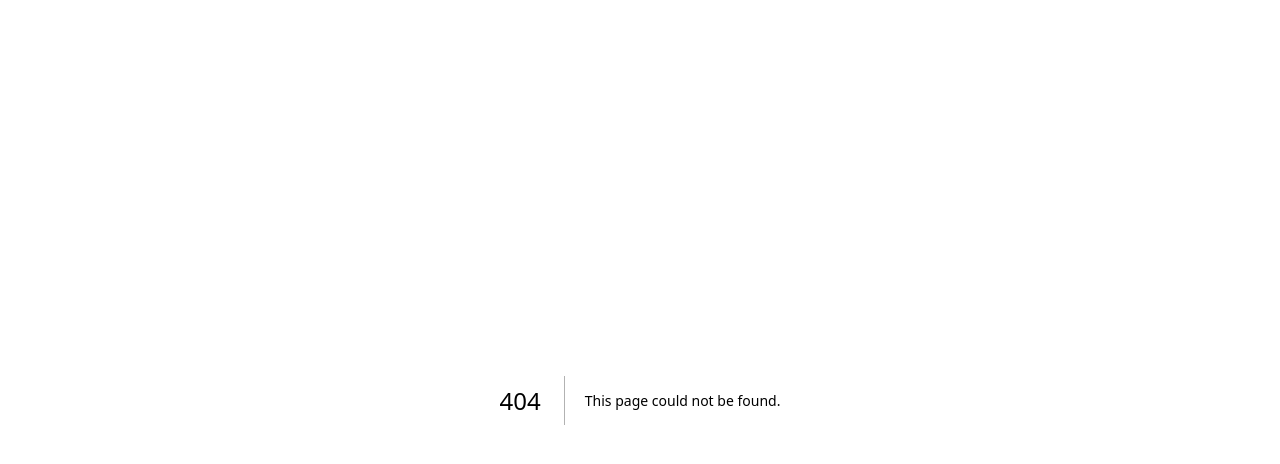
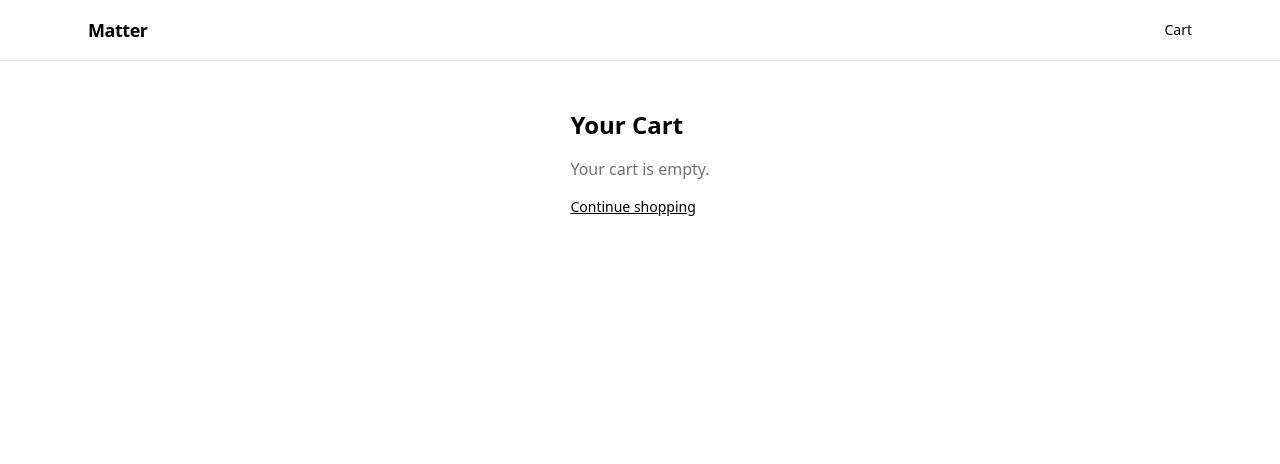
Before and after one commit to muhammadalee586/Matter, a Next.js app: page /cart in a window 1280 px wide. Before the commit this address had no page. Shown: the top 464 px of the page. Built offline with nearby package versions, Linux system fonts and the light colour scheme.

Commit message:
Add Navbar with live cart count and cart page

```diff
--- /dev/null
+++ b/app/cart/page.js
@@ -0,0 +1,74 @@
+"use client";
+
+import { useCart } from "@/context/CartContext";
+import Link from "next/link";
+
+export default function CartPage() {
+    const { cart, removeFromCart, updateQuantity, cartTotal } = useCart();
+
+    if (cart.length === 0) {
+        return (
+            <main className="max-w-2xl mx-auto px-6 py-12">
+                <h1 className="text-2xl font-semibold mb-4">Your Cart</h1>
+                <p className="text-neutral-500">Your cart is empty.</p>
+                <Link href="/" className="text-sm underline mt-4 inline-block">
+                    Continue shopping
+                </Link>
+            </main>
+        );
+    }
+
+    return (
+        <main className="max-w-2xl mx-auto px-6 py-12">
+            <h1 className="text-2xl font-semibold mb-6">Your Cart</h1>
+
+            <div className="space-y-4">
+                {cart.map((item) => (
+                    <div
+                        key={item.id}
+                        className="flex items-center gap-4 border-b border-neutral-200 pb-4"
+                    >
+                        <img
+                            src={item.image}
+                            alt={item.name}
+                            className="w-16 h-16 object-cover rounded-md bg-neutral-100"
+                        />
+                        <div className="flex-1">
+                            <p className="text-sm font-medium">{item.name}</p>
+                            <p className="text-sm text-neutral-500">
+                                ${Number(item.price).toFixed(2)}
+                            </p>
+                        </div>
+                        <input
+                            type="number"
+                            min="1"
+                            value={item.quantity}
+                            onChange={(e) =>
+                                updateQuantity(item.id, Number(e.target.value))
+                            }
+                            className="w-14 border border-neutral-300 rounded-md text-center py-1"
+                        />
+                        <button
+                            onClick={() => removeFromCart(item.id)}
+                            className="text-sm text-neutral-400 hover:text-red-500"
+                        >
+                            Remove
+                        </button>
+                    </div>
+                ))}
+            </div>
+
+            <div className="mt-8 flex items-center justify-between">
+                <p className="text-lg font-semibold">
+                    Total: ${cartTotal.toFixed(2)}
+                </p>
+                <Link
+                    href="/checkout"
+                    className="bg-black text-white px-6 py-3 rounded-lg text-sm font-medium hover:bg-neutral-800 transition-colors"
+                >
+                    Checkout
+                </Link>
+            </div>
+        </main>
+    );
+}
--- a/app/layout.js
+++ b/app/layout.js
@@ -1,6 +1,7 @@
 import { Geist, Geist_Mono } from "next/font/google";
 import "./globals.css";
 import { CartProvider } from "@/context/CartContext";
+import Navbar from "@/components/layout/Navbar";
 
 const geistSans = Geist({
   variable: "--font-geist-sans",
@@ -24,7 +25,10 @@ export default function RootLayout({ children }) {
       className={`${geistSans.variable} ${geistMono.variable} h-full antialiased`}
     >
       <body className="min-h-full flex flex-col">
-        <CartProvider>{children}</CartProvider>
+        <CartProvider>
+          <Navbar />
+          {children}
+        </CartProvider>
       </body>
     </html>
   );
--- /dev/null
+++ b/components/layout/Navbar.js
@@ -0,0 +1,21 @@
+"use client";
+
+import Link from "next/link";
+import { useCart } from "@/context/CartContext";
+
+export default function Navbar() {
+    const { cartCount } = useCart();
+
+    return (
+        <header className="border-b border-neutral-200">
+            <nav className="max-w-6xl mx-auto px-6 py-4 flex items-center justify-between">
+                <Link href="/" className="text-lg font-semibold tracking-tight">
+                    Matter
+                </Link>
+                <Link href="/cart" className="text-sm font-medium">
+                    Cart {cartCount > 0 && `(${cartCount})`}
+                </Link>
+            </nav>
+        </header>
+    );
+}
```
